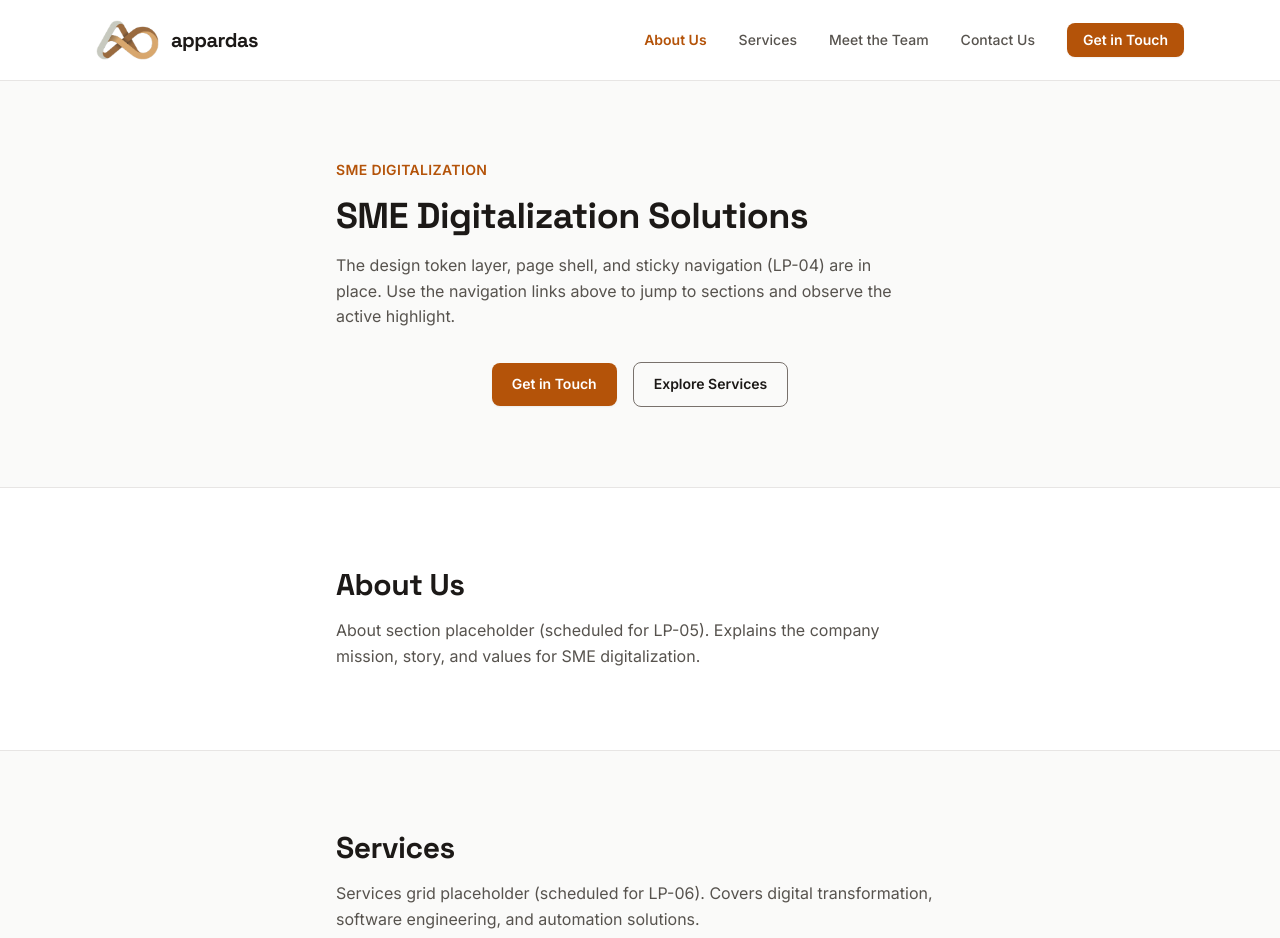
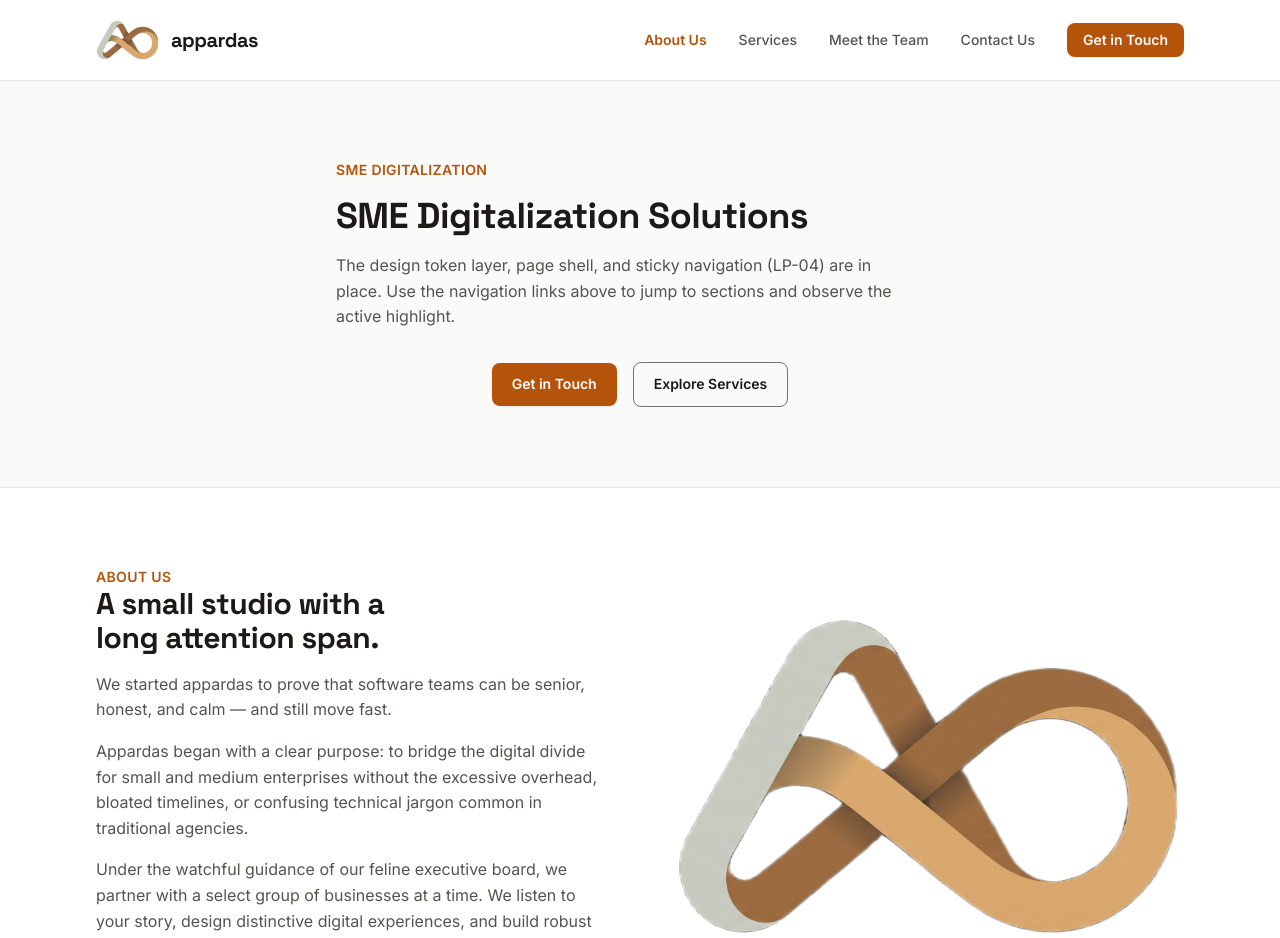
Before and after one commit to Appardas-Dev-Space/Appardas-Landing-Page, a Next.js app: page / in a window 1280 px wide. Shown: the top 938 px of the page. Built offline with nearby package versions, Linux system fonts and the light colour scheme.

Commit message:
moving different parts of the webpage into various pages

```diff
--- /dev/null
+++ b/app/contact/page.tsx
@@ -0,0 +1,31 @@
+import { Container } from "@/components/layout/Container";
+
+/**
+ * Contact Us section page (LP-08).
+ *
+ * Placeholder content — the inquiry form lands with LP-08. Lives at
+ * `/contact` so the home page stays focused on the intro + About story.
+ */
+export default function ContactPage() {
+  return (
+    <section
+      id="contact"
+      className="border-t border-line bg-canvas py-section-y md:py-section-y-lg"
+    >
+      <Container className="max-w-prose">
+        <h2 className="text-2xl font-bold md:text-3xl">Contact Us</h2>
+        <p className="mt-4 text-ink-muted">
+          Inquiry and project kickoff placeholder (scheduled for LP-08).
+        </p>
+        <div className="mt-6">
+          <a
+            href="mailto:contact@appardas.com"
+            className="focus-ring-inset inline-flex rounded-md bg-action px-5 py-3 text-sm font-semibold text-action-text shadow-sm transition-colors hover:bg-action-hover"
+          >
+            Send an Inquiry
+          </a>
+        </div>
+      </Container>
+    </section>
+  );
+}
--- a/app/page.tsx
+++ b/app/page.tsx
@@ -1,13 +1,14 @@
+import { AboutUs } from "@/components/sections/AboutUs";
 import { Container } from "@/components/layout/Container";
 import { siteConfig } from "./site.config";
 
 /**
  * Home page.
  *
- * LP-04 provides the sticky navigation bar and section targets (#about,
- * #services, #team, #contact) so smooth scrolling, scroll-offset, and active
- * link highlight can be verified end-to-end. Full section content lands in
- * LP-05 to LP-08.
+ * page.tsx serves as a template for the "About Us" landing page (LP-05) and
+ * the subsequent sections (LP-06, LP-07, LP-08). The content is loaded from
+ * `@/content/about.json` for the About Us section, while the other sections
+ * currently contain placeholder content.
  */
 export default function HomePage() {
   return (
@@ -46,33 +47,8 @@ export default function HomePage() {
         </Container>
       </section>
 
-      {/* About Section Target (LP-05) */}
-      <section
-        id="about"
-        className="border-t border-line bg-surface py-section-y md:py-section-y-lg"
-      >
-        <Container className="max-w-prose">
-          <h2 className="text-2xl font-bold md:text-3xl">About Us</h2>
-          <p className="mt-4 text-ink-muted">
-            About section placeholder (scheduled for LP-05). Explains the
-            company mission, story, and values for SME digitalization.
-          </p>
-        </Container>
-      </section>
-
-      {/* Services Section Target (LP-06) */}
-      <section
-        id="services"
-        className="border-t border-line bg-canvas py-section-y md:py-section-y-lg"
-      >
-        <Container className="max-w-prose">
-          <h2 className="text-2xl font-bold md:text-3xl">Services</h2>
-          <p className="mt-4 text-ink-muted">
-            Services grid placeholder (scheduled for LP-06). Covers digital
-            transformation, software engineering, and automation solutions.
-          </p>
-        </Container>
-      </section>
+      {/* About Section (LP-05) */}
+      <AboutUs />
 
       {/* Meet the Team Section Target (LP-07) */}
       <section
@@ -86,6 +62,8 @@ export default function HomePage() {
           </p>
         </Container>
       </section>
+
+      {/* Contact Us Section moved to /contact (LP-08) — placeholder lives there. */}
 
       {/* Contact Us Section Target (LP-08) */}
       <section
--- /dev/null
+++ b/app/services/page.tsx
@@ -0,0 +1,24 @@
+import { Container } from "@/components/layout/Container";
+
+/**
+ * Services section page (LP-06).
+ *
+ * Placeholder content — the real services grid lands with LP-06. Lives at
+ * `/services` so the home page stays focused on the intro + About story.
+ */
+export default function ServicesPage() {
+  return (
+    <section
+      id="services"
+      className="border-t border-line bg-canvas py-section-y md:py-section-y-lg"
+    >
+      <Container className="max-w-prose">
+        <h2 className="text-2xl font-bold md:text-3xl">Services</h2>
+        <p className="mt-4 text-ink-muted">
+          Services grid placeholder (scheduled for LP-06). Covers digital
+          transformation, software engineering, and automation solutions.
+        </p>
+      </Container>
+    </section>
+  );
+}
--- /dev/null
+++ b/app/team/page.tsx
@@ -0,0 +1,23 @@
+import { Container } from "@/components/layout/Container";
+
+/**
+ * Meet the Team section page (LP-07).
+ *
+ * Placeholder content — the team grid teaser lands with LP-07. Lives at
+ * `/team` so the home page stays focused on the intro + About story.
+ */
+export default function TeamPage() {
+  return (
+    <section
+      id="team"
+      className="border-t border-line bg-surface py-section-y md:py-section-y-lg"
+    >
+      <Container className="max-w-prose">
+        <h2 className="text-2xl font-bold md:text-3xl">Meet the Team</h2>
+        <p className="mt-4 text-ink-muted">
+          Team and staff digital ID teaser placeholder (scheduled for LP-07).
+        </p>
+      </Container>
+    </section>
+  );
+}
--- /dev/null
+++ b/components/sections/AboutUs.tsx
@@ -0,0 +1,73 @@
+import Image from "next/image";
+
+import { Container } from "@/components/layout/Container";
+import about from "@/content/about.json";
+
+/** Heading level to token-based type style, so the content file stays the
+ * single place that controls both copy and heading hierarchy. */
+const HEADING_STYLES: Readonly<Record<number, string>> = {
+  1: "text-3xl font-bold md:text-4xl",
+  2: "text-2xl font-bold md:text-3xl",
+  3: "text-xl font-bold",
+};
+
+/**
+ * About Us section (LP-05).
+ *
+ * Two-column layout on desktop (story copy + supporting image), stacked on
+ * mobile. The column order is copy-first / image-second.
+ *
+ * Eyebrow, heading (level + text) and paragraphs are loaded from
+ * `@/content/about.json` so the CONTENT-01 pass only ever edits the content
+ * file - no markup changes are needed when the real story lands. Placeholder
+ * copy is in place until then.
+ */
+export function AboutUs() {
+  const { eyebrow, heading, paragraphs } = about;
+  const headingStyle = HEADING_STYLES[heading.level] ?? HEADING_STYLES[2];
+
+  return (
+    <section
+      id="about"
+      className="border-t border-line bg-surface py-section-y md:py-section-y-lg"
+    >
+      <Container>
+        <div className="grid grid-cols-1 items-center gap-12 md:grid-cols-2 md:gap-16">
+          {/* Story copy */}
+          <div>
+            {eyebrow ? (
+              <p className="text-sm font-semibold uppercase tracking-wide text-link">
+                {eyebrow}
+              </p>
+            ) : null}
+            {heading.level === 1 ? (
+              <h1 className={headingStyle}>{heading.text}</h1>
+            ) : heading.level === 2 ? (
+              <h2 className={headingStyle}>{heading.text}</h2>
+            ) : (
+              <h3 className={headingStyle}>{heading.text}</h3>
+            )}
+            {paragraphs.map((paragraph) => (
+              <p key={paragraph} className="mt-4 text-ink-muted">
+                {paragraph}
+              </p>
+            ))}
+          </div>
+
+          {/* Supporting image */}
+          <div>
+            <Image
+              src="/appardas-logo.png"
+              alt="Appardas team"
+              width={1476}
+              height={938}
+              loading="lazy"
+              decoding="async"
+              className="h-auto w-full rounded-lg"
+            />
+          </div>
+        </div>
+      </Container>
+    </section>
+  );
+}
--- /dev/null
+++ b/content/about.json
@@ -0,0 +1,12 @@
+{
+  "eyebrow": "About Us",
+  "heading": {
+    "text": "A small studio with a long attention span.",
+    "level": 2
+  },
+  "paragraphs": [
+    "We started appardas to prove that software teams can be senior, honest, and calm — and still move fast.",
+    "Appardas began with a clear purpose: to bridge the digital divide for small and medium enterprises without the excessive overhead, bloated timelines, or confusing technical jargon common in traditional agencies.",
+    "Under the watchful guidance of our feline executive board, we partner with a select group of businesses at a time. We listen to your story, design distinctive digital experiences, and build robust automated tools that help local enterprises stand proud in the modern market."
+  ]
+}
```
